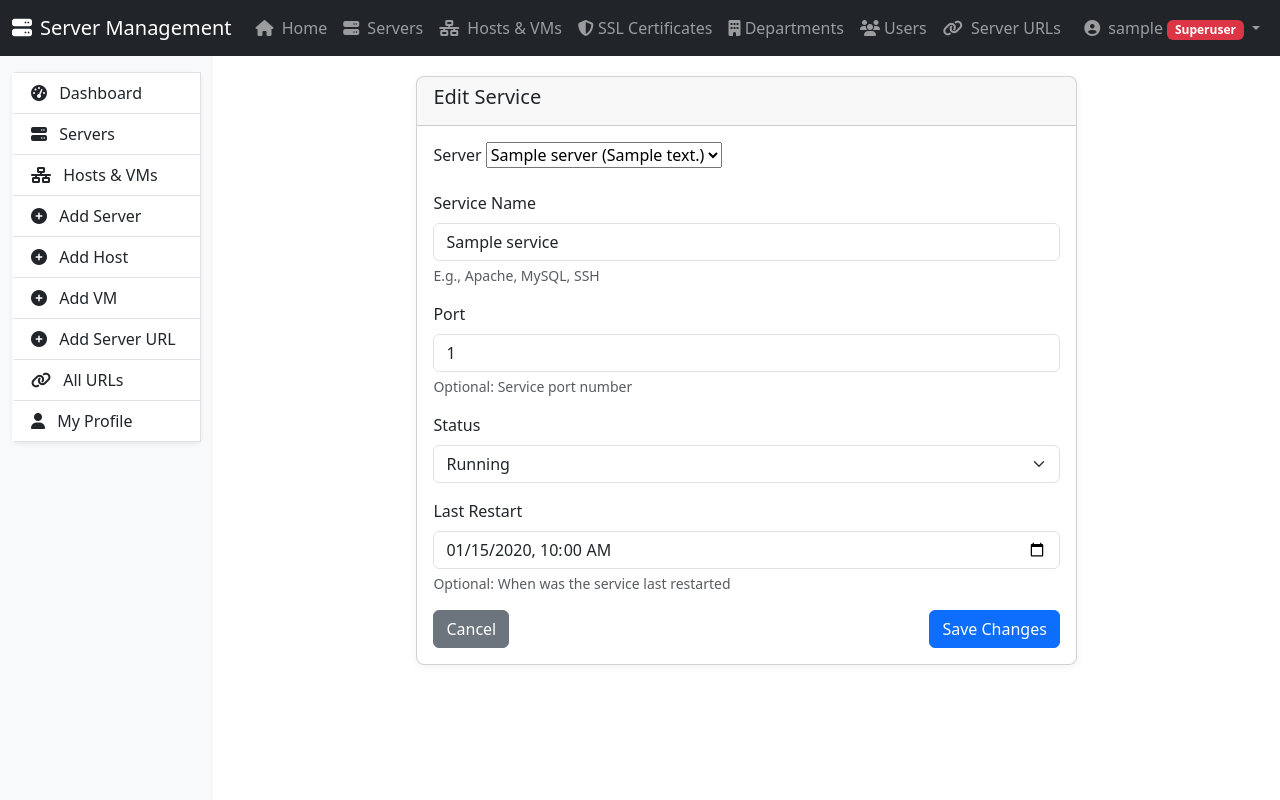
After one commit to jksonar/server_mgmt, a Django app: page /services/1/update/ in a window 1280 px wide. The commit adds this page. Run offline with Django 5.2, Linux system fonts and the light colour scheme; a user stored in the database is signed in; tables that the repository leaves empty hold one stand-in row (values such as "Sample post"); parts of the project's set-up code (start-up, migrations or seed data) failed here and were passed over.

Commit message:
service edit delete done

```diff
--- a/core/urls.py
+++ b/core/urls.py
@@ -12,6 +12,8 @@ urlpatterns = [
     path('servers/<int:pk>/update/', views.ServerUpdateView.as_view(), name='server-update'),
     path('updates/add/', views.ServerUpdateCreateView.as_view(), name='update-create'),
     path('services/add/', views.ServiceCreateView.as_view(), name='service-create'),
+    path('services/<int:pk>/update/', views.ServiceUpdateView.as_view(), name='service-update'),
+    path('services/<int:pk>/delete/', views.ServiceDeleteView.as_view(), name='service-delete'),
     path('servers/urls/', views.HyperLinkCreateView.as_view(), name='server-urls'),
     path('servers/urls/<int:pk>/', views.HyperLinkDetailView.as_view(), name='server-urls-detail'),
     path('servers/urls/<int:pk>/update/', views.HyperLinkUpdateView.as_view(), name='server-urls-update'),
--- a/core/views.py
+++ b/core/views.py
@@ -210,6 +210,72 @@ class ServiceCreateView(RoleBasedAccessMixin, CreateView):
         if 'server_id' in self.kwargs:
             form.fields['server'].initial = self.kwargs['server_id']
             form.fields['server'].widget.attrs['readonly'] = True
+
+        return form
+
+    def form_valid(self, form):
+        user = self.request.user
+
+        # Double-check server access permission unless admin or superuser
+        if not (user.is_superuser or user.is_admin()):
+            if form.instance.server.department not in user.departments.all():
+                form.add_error('server', 'You can only add services to servers in your departments')
+                return self.form_invalid(form)
+        return super().form_valid(form)
+
+# ✏️ Edit Service
+class ServiceUpdateView(RoleBasedAccessMixin, UpdateView):
+    model = Service
+    fields = ['server', 'name', 'port', 'status', 'last_restart']
+    template_name = "servers/service_update_form.html"
+    allowed_roles = ['admin', 'manager']  # Only Admin and Manager can edit services
+
+    def get_success_url(self):
+        return reverse_lazy('core:server-detail', kwargs={'pk': self.object.server.pk})
+
+    def test_func(self):
+        user = self.request.user
+        service = self.get_object()
+
+        # Admin and superuser can edit any service
+        if user.is_superuser or user.is_admin():
+            return True
+
+        # Manager can only edit services on servers in their departments
+        return user.is_manager() and service.server.department in user.departments.all()
+
+    def get_form(self, form_class=None):
+        form = super().get_form(form_class)
+        user = self.request.user
+
+        # Limit server choices to user's accessible servers unless admin or superuser
+        if not (user.is_superuser or user.is_admin()):
+            form.fields['server'].queryset = Server.objects.filter(
+                department__in=user.departments.all()
+            ).distinct()
+
+        return form
+
+# 🗑️ Delete Service
+class ServiceDeleteView(RoleBasedAccessMixin, DeleteView):
+    model = Service
+    template_name = "servers/service_confirm_delete.html"
+    allowed_roles = ['admin', 'manager']  # Only Admin and Manager can delete services
+
+    def get_success_url(self):
+        return reverse_lazy('core:server-detail', kwargs={'pk': self.object.server.pk})
+
+    def test_func(self):
+        user = self.request.user
+        service = self.get_object()
+
+        # Admin and superuser can delete any service
+        if user.is_superuser or user.is_admin():
+            return True
+
+        # Manager can only delete services on servers in their departments
+        return user.is_manager() and service.server.department in user.departments.all()
+
 
         return form
 
--- /dev/null
+++ b/templates/servers/service_update_form.html
@@ -0,0 +1,63 @@
+{% extends 'base.html' %}
+
+{% block title %}Edit Service - Server Management{% endblock %}
+
+{% block content %}
+<div class="container">
+    <div class="row justify-content-center">
+        <div class="col-md-8">
+            <div class="card">
+                <div class="card-header">
+                    <h5>Edit Service</h5>
+                </div>
+                <div class="card-body">
+                    <form method="post">
+                        {% csrf_token %}
+
+                        <div class="mb-3">
+                            <label for="id_server" class="form-label">Server</label>
+                            {{ form.server.errors }}
+                            {{ form.server }}
+                        </div>
+
+                        <div class="mb-3">
+                            <label for="id_name" class="form-label">Service Name</label>
+                            {{ form.name.errors }}
+                            <input type="text" name="name" id="id_name" class="form-control {% if form.name.errors %}is-invalid{% endif %}" value="{{ form.name.value|default:'' }}" required>
+                            <div class="form-text">E.g., Apache, MySQL, SSH</div>
+                        </div>
+
+                        <div class="mb-3">
+                            <label for="id_port" class="form-label">Port</label>
+                            {{ form.port.errors }}
+                            <input type="number" name="port" id="id_port" class="form-control {% if form.port.errors %}is-invalid{% endif %}" value="{{ form.port.value|default:'' }}">
+                            <div class="form-text">Optional: Service port number</div>
+                        </div>
+
+                        <div class="mb-3">
+                            <label for="id_status" class="form-label">Status</label>
+                            {{ form.status.errors }}
+                            <select name="status" id="id_status" class="form-select {% if form.status.errors %}is-invalid{% endif %}">
+                                <option value="running" {% if form.status.value == 'running' %}selected{% endif %}>Running</option>
+                                <option value="stopped" {% if form.status.value == 'stopped' %}selected{% endif %}>Stopped</option>
+                            </select>
+                        </div>
+
+                        <div class="mb-3">
+                            <label for="id_last_restart" class="form-label">Last Restart</label>
+                            {{ form.last_restart.errors }}
+                            <input type="datetime-local" name="last_restart" id="id_last_restart" class="form-control {% if form.last_restart.errors %}is-invalid{% endif %}" value="{{ form.last_restart.value|date:'Y-m-d\TH:i' }}">
+                            <div class="form-text">Optional: When was the service last restarted</div>
+                        </div>
+
+                        <div class="d-flex justify-content-between">
+                            <a href="{% url 'core:server-detail' object.server.id %}" class="btn btn-secondary">Cancel</a>
+                            <button type="submit" class="btn btn-primary">Save Changes</button>
+                        </div>
+                    </form>
+                </div>
+            </div>
+        </div>
+    </div>
+</div>
+{% endblock %}
```
Also changed, not shown: templates/servers/server_detail.html (+12 -1 lines), templates/servers/service_confirm_delete.html (added, +28 -0 lines).
